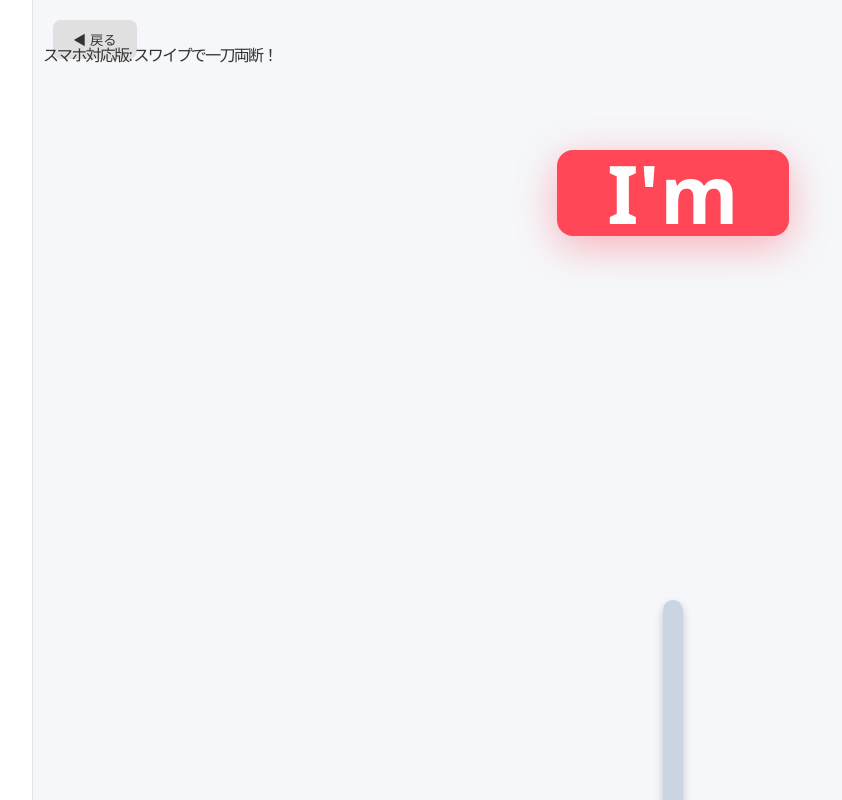
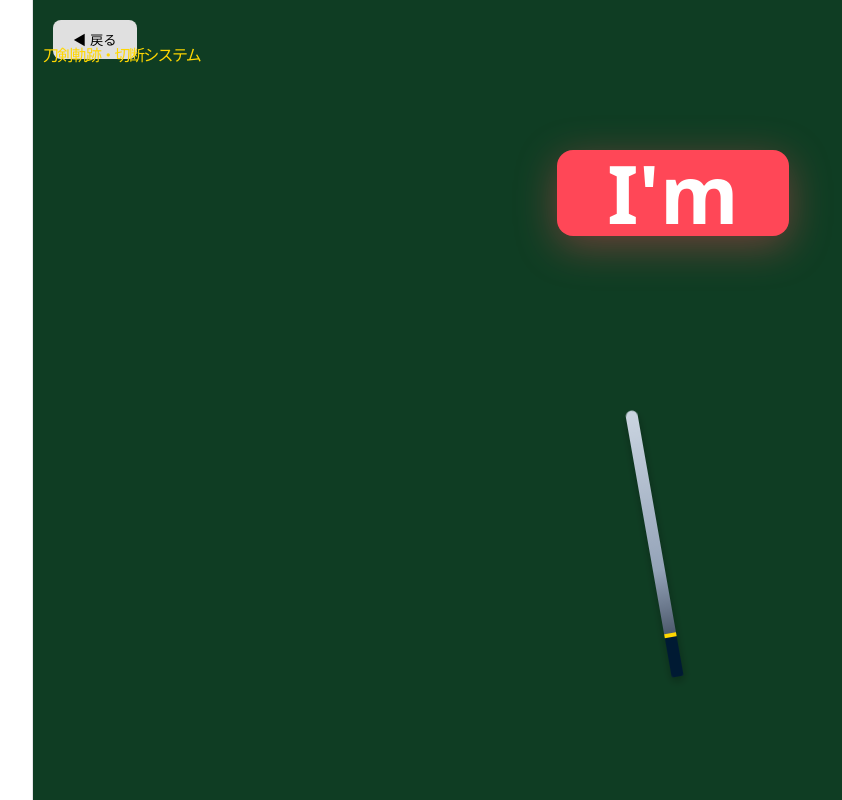
Before and after one commit to taisei069/English-myapp, a React (Vite) app: page / in a window 1280 px wide. Both pictures are taken after a click on the element "I'm". Shown: the top 800 px of the page, without its empty margins (45-887 px from the left). Built offline with nearby package versions, Linux system fonts and the light colour scheme.

Commit message:
feat: 刀剣軌跡・切断システムの基本ロジックを実装

```diff
--- a/src/App.jsx
+++ b/src/App.jsx
@@ -4,186 +4,197 @@ import React, { useState, useRef } from 'react';
 const SENTENCE_WORDS = ["I'm", "looking", "forward", "to", "meet", "you."];
 
 function App() {
+  const [focusedIndex, setFocusedIndex] = useState(null);
+  const [isDestroyed, setIsDestroyed] = useState(false);
+
+  // 🗡️ 日本刀（持ち手）の現在座標
   const [position, setPosition] = useState({ x: 0, y: 0 });
   const [isDragging, setIsDragging] = useState(false);
 
-  // 🎯 ズーム中の単語（nullなら通常画面）
-  const [focusedIndex, setFocusedIndex] = useState(null);
+  // ⚡ 剣の刃が通った「軌跡（残像）」のスタイルデータ
+  const [slashLine, setSlashLine] = useState(null);
 
-  // 🎯 当たり判定のためのメジャーとフラグ
+  // 🎯 過去の刃先・持ち手の座標を記憶するリファレンス
   const oldPositionRef = useRef({ x: 0, y: 0 });
   const targetRef = useRef(null);
-  const [isDestroyed, setIsDestroyed] = useState(false);
 
-  // 単語タップでバトル（ズーム）画面へ移行
+  // 通常画面からバトル画面へ移行時の初期配置
   const handleWordClick = (index) => {
     setFocusedIndex(index);
     setIsDestroyed(false);
-    // 刀を画面下部の中央に出現させる
-    const initialX = window.innerWidth / 2 - 10;
-    const initialY = window.innerHeight - 200;
-    setPosition({ x: initialX, y: initialY });
-    oldPositionRef.current = { x: initialX, y: initialY };
+    setSlashLine(null);
+
+    // 画面下部中央に日本刀を構える
+    const initX = window.innerWidth / 2;
+    const initY = window.innerHeight - 150;
+    setPosition({ x: initX, y: initY });
+    oldPositionRef.current = { x: initX, y: initY };
   };
 
-  const handleBack = () => {
-    setFocusedIndex(null);
-  };
-
-  // 👇 PC・スマホ両対応の「掴む」アクション
+  // 📱 指（マウス）で日本刀を掴んだ瞬間
   const handlePointerDown = (e) => {
     e.stopPropagation();
     if (focusedIndex === null || isDestroyed) return;
     setIsDragging(true);
+
+    // スマホでの指のすり抜けを100%防止するおまじない
+    e.target.setPointerCapture(e.pointerId);
     oldPositionRef.current = { x: position.x, y: position.y };
   };
 
-  // 👇 PC・スマホ両対応の「離す」アクション
-  const handlePointerUp = () => {
-    setIsDragging(false);
-  };
-
-  // 👇 PC・スマホ両対応の「動かす＆斬る」アクション
-  const handlePointerMove = (clientX, clientY) => {
+  // 🔄 剣を振り回している間の「軌跡計算」と「切断判定」
+  const handlePointerMove = (e) => {
     if (!isDragging || isDestroyed) return;
 
-    setPosition({ x: clientX, y: clientY });
+    const currentX = e.clientX;
+    const currentY = e.clientY;
 
+    // 1. 刀の持ち手を指の座標に同期
+    setPosition({ x: currentX, y: currentY });
+
+    const swordBladeLength = 250; // 日本刀の刃の長さ(px)
+
+    // 2. 「今回の刃先・持ち手」と「前回の刃先・持ち手」の4つの座標を確定
+    const currentHandle = { x: currentX, y: currentY };
+    const currentTip = { x: currentX, y: currentY - swordBladeLength };
+    const oldHandle = { x: oldPositionRef.current.x, y: oldPositionRef.current.y };
+    const oldTip = { x: oldPositionRef.current.x, y: oldPositionRef.current.y - swordBladeLength };
+
+    // 3. ⚡ 剣の通った軌跡（前回の刃先から今回の刃先まで）を視覚化する
+    const distance = Math.hypot(currentTip.x - oldTip.x, currentTip.y - oldTip.y);
+    if (distance > 8) {
+      const angle = Math.atan2(currentTip.y - oldTip.y, currentTip.x - oldTip.x) * (180 / Math.PI);
+      setSlashLine({
+        x: oldTip.x,
+        y: oldTip.y,
+        length: distance,
+        angle: angle
+      });
+    }
+
+    // 4. 🎯 【最重要】「剣の軌跡が作った面」がブロックを通過したかの切断判定
     if (targetRef.current) {
       const rect = targetRef.current.getBoundingClientRect();
       const centerX = rect.left + rect.width / 2;
       const t1 = { x: centerX, y: rect.top };
       const t2 = { x: centerX, y: rect.bottom };
 
-      const p1 = { x: oldPositionRef.current.x, y: oldPositionRef.current.y };
-      const p2 = { x: clientX, y: clientY };
+      // 軌跡の網を張る（刃先の移動線、および前後のブレードが作った四角形を網羅判定）
+      const isTipCrossed = checkLineIntersection(oldTip, currentTip, t1, t2);
+      const isSlashCrossed = checkLineIntersection(oldTip, currentHandle, t1, t2) ||
+                             checkLineIntersection(oldHandle, currentTip, t1, t2);
 
-      if (checkLineIntersection(p1, p2, t1, t2)) {
-        setIsDestroyed(true); // 💥 斬撃成功！
-        setIsDragging(false); // 刀を手放す
+      // 剣の通った軌跡がブロックの判定線を一瞬でも通過したら、一刀両断！
+      if (isTipCrossed || isSlashCrossed) {
+        setIsDestroyed(true); // 💥 切断成功！
+        setIsDragging(false);
+        if (navigator.vibrate) navigator.vibrate(120); // 強めの斬撃振動
+
+        // 斬撃の余韻を残して、軌跡エフェクトをフェードアウト
+        setTimeout(() => setSlashLine(null), 300);
       }
+    }
 
-      oldPositionRef.current = { x: clientX, y: clientY };
+    // 次回のフレーム判定用に現在の位置を記憶
+    oldPositionRef.current = { x: currentX, y: currentY };
+  };
+
+  // ✋ 剣を離したとき
+  const handlePointerUp = (e) => {
+    setIsDragging(false);
+    if (e.target.hasPointerCapture(e.pointerId)) {
+      e.target.releasePointerCapture(e.pointerId);
     }
+    if (!isDestroyed) setSlashLine(null);
   };
 
   return (
     <div
-      // 🖱️ マウス用イベント
-      onMouseUp={handlePointerUp}
-      onMouseMove={(e) => handlePointerMove(e.clientX, e.clientY)}
-      // 📱 スマホ（タッチ）用イベント
-      onTouchEnd={handlePointerUp}
-      onTouchMove={(e) => handlePointerMove(e.touches[0].clientX, e.touches[0].clientY)}
       style={{
         width: '100vw', height: '100vh',
-        backgroundColor: '#f5f7fa', // ✨ 爽やかなライトグレー
-        position: 'relative', overflow: 'hidden'
+        backgroundColor: '#0f3d23', // カジノグリーン背景
+        position: 'relative', overflow: 'hidden',
+        touchAction: 'none', userSelect: 'none'
       }}
     >
-      <h1 style={{ color: '#333', fontSize: '16px', padding: '10px', position: 'absolute', zIndex: 20 }}>
-        スマホ対応版: スワイプで一刀両断！
+      <h1 style={{ color: '#ffd700', fontSize: '16px', padding: '10px', position: 'absolute', zIndex: 20 }}>
+        刀剣軌跡・切断システム
       </h1>
 
-      {/* 🔄 通常画面 */}
       {focusedIndex === null ? (
-
         <div style={{ display: 'flex', flexWrap: 'wrap', gap: '15px', padding: '100px 50px', justifyContent: 'center' }}>
-          <div style={{ width: '100%', textAlign: 'center', color: '#666', marginBottom: '20px', fontWeight: 'bold' }}>
-            怪しい単語をタップして選択してください
-          </div>
-
           {SENTENCE_WORDS.map((word, index) => (
-            <div
-              key={index}
-              onClick={() => handleWordClick(index)}
-              style={{
-                padding: '15px 25px', backgroundColor: '#333', color: '#fff',
-                fontSize: '24px', fontWeight: 'bold', borderRadius: '8px',
-                cursor: 'pointer', transition: 'all 0.2s',
-                boxShadow: '0 4px 6px rgba(0,0,0,0.2)' // 影を少し優しく
-              }}
-            >
+            <div key={index} onClick={() => handleWordClick(index)} style={{ padding: '15px 25px', backgroundColor: '#333', color: '#fff', fontSize: '24px', fontWeight: 'bold', borderRadius: '8px', cursor: 'pointer' }}>
               {word}
             </div>
           ))}
         </div>
-
       ) : (
-
-        // ⚔️ バトル画面（ズーム中）
         <div style={{ width: '100%', height: '100%', display: 'flex', flexDirection: 'column', alignItems: 'center', paddingTop: '150px' }}>
 
-          <button
-            onClick={handleBack}
-            style={{
-              position: 'absolute', top: '20px', left: '20px', padding: '10px 20px',
-              cursor: 'pointer', zIndex: 10, borderRadius: '8px', border: 'none',
-              backgroundColor: '#e0e0e0', fontWeight: 'bold', color: '#333'
-            }}
-          >
+          <button onClick={() => setFocusedIndex(null)} style={{ position: 'absolute', top: '20px', left: '20px', padding: '10px 20px', zIndex: 10, borderRadius: '8px', border: 'none', backgroundColor: '#e0e0e0', fontWeight: 'bold' }}>
             ◀ 戻る
           </button>
 
-          {/* 🎯 巨大ターゲット単語（美しい1つの箱） */}
-          <div
-            ref={targetRef}
-            style={{
-              display: 'flex',
-              gap: isDestroyed ? '60px' : '0px',
-              color: '#fff',
-              fontSize: '80px', fontWeight: 'bold',
-              zIndex: 5,
-              filter: 'drop-shadow(0 10px 20px rgba(255,71,87,0.4))',
-              transition: 'all 0.5s ease'
-            }}
-          >
-            <div style={{
-              padding: '30px 0px 30px 50px',
-              backgroundColor: '#ff4757',
-              borderRadius: '16px 0 0 16px',
-              transform: isDestroyed ? 'translateX(-20px) rotate(-10deg) translateY(50px)' : 'none',
-              transition: 'all 0.5s cubic-bezier(0.175, 0.885, 0.32, 1.275)'
-            }}>
+          {/* 🎯 切断されるターゲットブロック（英単語） */}
+          <div ref={targetRef} style={{ display: 'flex', gap: isDestroyed ? '100px' : '0px', color: '#fff', fontSize: '80px', fontWeight: 'bold', zIndex: 5, filter: 'drop-shadow(0 10px 20px rgba(255,71,87,0.4))', transition: 'all 0.4s ease' }}>
+            <div style={{ padding: '30px 0px 30px 50px', backgroundColor: '#ff4757', borderRadius: '16px 0 0 16px', transform: isDestroyed ? 'translateX(-50px) rotate(-15deg) translateY(40px)' : 'none', transition: 'all 0.4s cubic-bezier(0.175, 0.885, 0.32, 1.275)' }}>
               {SENTENCE_WORDS[focusedIndex].slice(0, Math.ceil(SENTENCE_WORDS[focusedIndex].length / 2))}
             </div>
-
-            <div style={{
-              padding: '30px 50px 30px 0px',
-              backgroundColor: '#ff4757',
-              borderRadius: '0 16px 16px 0',
-              transform: isDestroyed ? 'translateX(20px) rotate(10deg) translateY(50px)' : 'none',
-              transition: 'all 0.5s cubic-bezier(0.175, 0.885, 0.32, 1.275)'
-            }}>
+            <div style={{ padding: '30px 50px 30px 0px', backgroundColor: '#ff4757', borderRadius: '0 16px 16px 0', transform: isDestroyed ? 'translateX(50px) rotate(15deg) translateY(40px)' : 'none', transition: 'all 0.4s cubic-bezier(0.175, 0.885, 0.32, 1.275)' }}>
               {SENTENCE_WORDS[focusedIndex].slice(Math.ceil(SENTENCE_WORDS[focusedIndex].length / 2))}
             </div>
           </div>
 
-          {/* 🗡️ 刀オブジェクト */}
+          {/* ⚡ 剣の通った軌跡のエフェクト（空中に残る光の斬撃線） */}
+          {slashLine && (
+            <div style={{
+              position: 'absolute', left: `${slashLine.x}px`, top: `${slashLine.y}px`,
+              width: `${slashLine.length}px`, height: '8px',
+              background: 'linear-gradient(90deg, transparent, #ffffff 50%, transparent)',
+              backgroundColor: '#00e5ff',
+              boxShadow: '0 0 20px #00e5ff, 0 0 40px rgba(0,229,255,0.6)',
+              transformOrigin: '0 50%', transform: `rotate(${slashLine.angle}deg)`,
+              zIndex: 9, pointerEvents: 'none',
+              borderRadius: '4px'
+            }} />
+          )}
+
+          {/* 🗡️ ユーザーが握るネオン日本刀本体 */}
           <div
-            onMouseDown={handlePointerDown}
-            onTouchStart={handlePointerDown}
+            onPointerDown={handlePointerDown}
+            onPointerMove={handlePointerMove}
+            onPointerUp={handlePointerUp}
+            onPointerCancel={handlePointerUp}
             style={{
               position: 'absolute',
               left: `${position.x}px`, top: `${position.y}px`,
-              width: '20px', height: '220px',
-              backgroundColor: isDragging ? '#f1c40f' : '#cbd5e1',
-              borderRadius: '10px', cursor: 'grab',
-              pointerEvents: isDragging ? 'none' : 'auto',
+              width: '12px', height: '270px',
+              background: isDragging
+                ? 'linear-gradient(to bottom, #ffffff 0%, #00e5ff 60%, #1e293b 100%)'
+                : 'linear-gradient(to bottom, #cbd5e1 0%, #94a3b8 60%, #1e293b 100%)',
+              borderRadius: '6px 6px 2px 2px',
+              cursor: 'grab',
+              transform: 'translate(-50%, -90%) rotate(-10deg)',
+              transformOrigin: '50% 90%',
               zIndex: 10,
-              boxShadow: isDragging ? '0 0 25px rgba(241,196,15,1)' : '0 4px 10px rgba(0,0,0,0.2)',
-              transition: 'background-color 0.2s, box-shadow 0.2s'
+              boxShadow: isDragging ? '0 0 25px #00e5ff, 0 0 50px rgba(0,229,255,0.4)' : '0 4px 10px rgba(0,0,0,0.3)',
+              pointerEvents: 'auto', // スマホのタッチロストを防止
+              touchAction: 'none',
+              willChange: 'transform'
             }}
-          />
+          >
+            {/* カタナのハバキ・鍔・柄の意匠 */}
+            <div style={{ position: 'absolute', bottom: 0, left: 0, width: '100%', height: '40px', backgroundColor: '#001a33', borderRadius: '0 0 2px 2px', borderTop: '4px solid #ffd700' }} />
+          </div>
 
         </div>
       )}
-
     </div>
   );
 }
 
-// 🧮 線分交差判定の数学関数
+// 🧮 線分交差判定
 function checkLineIntersection(p1, p2, p3, p4) {
   const ccw = (a, b, c) => (c.y - a.y) * (b.x - a.x) > (b.y - a.y) * (c.x - a.x);
   return ccw(p1, p3, p4) !== ccw(p2, p3, p4) && ccw(p1, p2, p3) !== ccw(p1, p2, p4);
```
